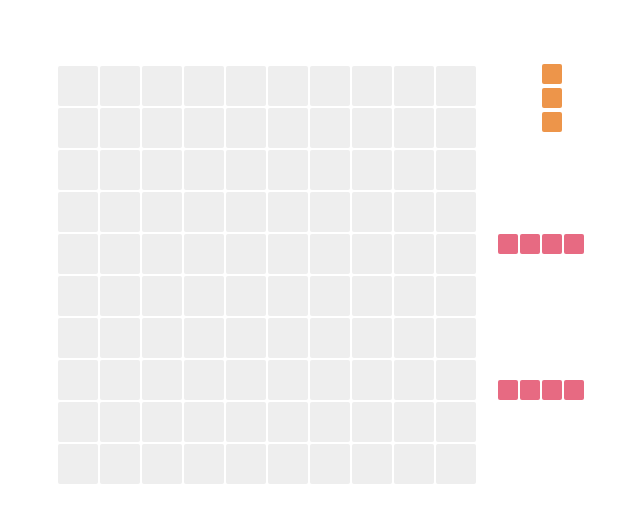
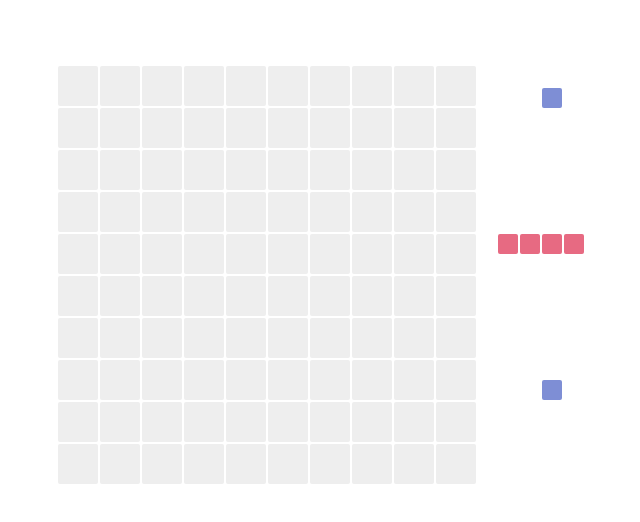
Before and after one commit to imgss/react-1010, a React (Create React App) app: page / in a window 1280 px wide. Shown: the top 522 px of the page, without its empty margins (6-646 px from the left). Built offline with nearby package versions, Linux system fonts and the light colour scheme.

Commit message:
移动方块

```diff
--- a/src/components/block.js
+++ b/src/components/block.js
@@ -1,12 +1,32 @@
 import React, { Component } from 'react';
 import Factory from '../js/Factory'
+import { DragSource } from 'react-dnd';
 class Block extends Component {
+  constructor(props){
+    super(props)
+    this.state = Object.assign({style: {}}, Factory.createBlock())
+    this.handleMouseDown = this.handleMouseDown.bind(this)
+  }
+
+  handleMouseDown(e){
+    console.log(e.target, e.currentTarget)
+    let target = e.currentTarget
+    document.addEventListener('mousemove',(e) => {
+      this.setState({style: {position:'absolute',left:e.clientX,top:e.clientY}})
+    })
+  }
+
   render() {
-    let Block = Factory.createBlock()
     return (
-      <div className="block_container">
+      <div className="block_container" onMouseDown={this.handleMouseDown} style={this.state.style}>
         {
-            Block.shape.map((i,index) => (<div key={index} className="block_cell" style={{background: (i ? Block.color: 'transparent')}}/>))
+            this.state.shape.map((i,index) => (
+              <div
+              key={index}
+              className="block_cell"
+              style={{background: (i ? this.state.color: 'transparent')}}
+              />
+            ))
         }
       </div>
     );
--- a/src/js/Factory.js
+++ b/src/js/Factory.js
@@ -43,15 +43,15 @@ export default {
     status:0,   //方块状态号
     getDragCellColor(index){
         switch (index){
-            case 0: return "#7e8ed5";break;
-            case 1: return "#ffc63e";break;
-            case 2: return "#ed954a";break;
-            case 3: return "#e76a82";break;
-            case 4: return "#dc6555";break;
-            case 5: return "#5cbee4";break;
-            case 6: return "#59cb86";break;
-            case 7: return "#98dc55";break;
-            case 8: return "#4dd5b0";break;
+            case 0: return "#7e8ed5";
+            case 1: return "#ffc63e";
+            case 2: return "#ed954a";
+            case 3: return "#e76a82";
+            case 4: return "#dc6555";
+            case 5: return "#5cbee4";
+            case 6: return "#59cb86";
+            case 7: return "#98dc55";
+            case 8: return "#4dd5b0";
             default : return "black";
         }
     },
```
